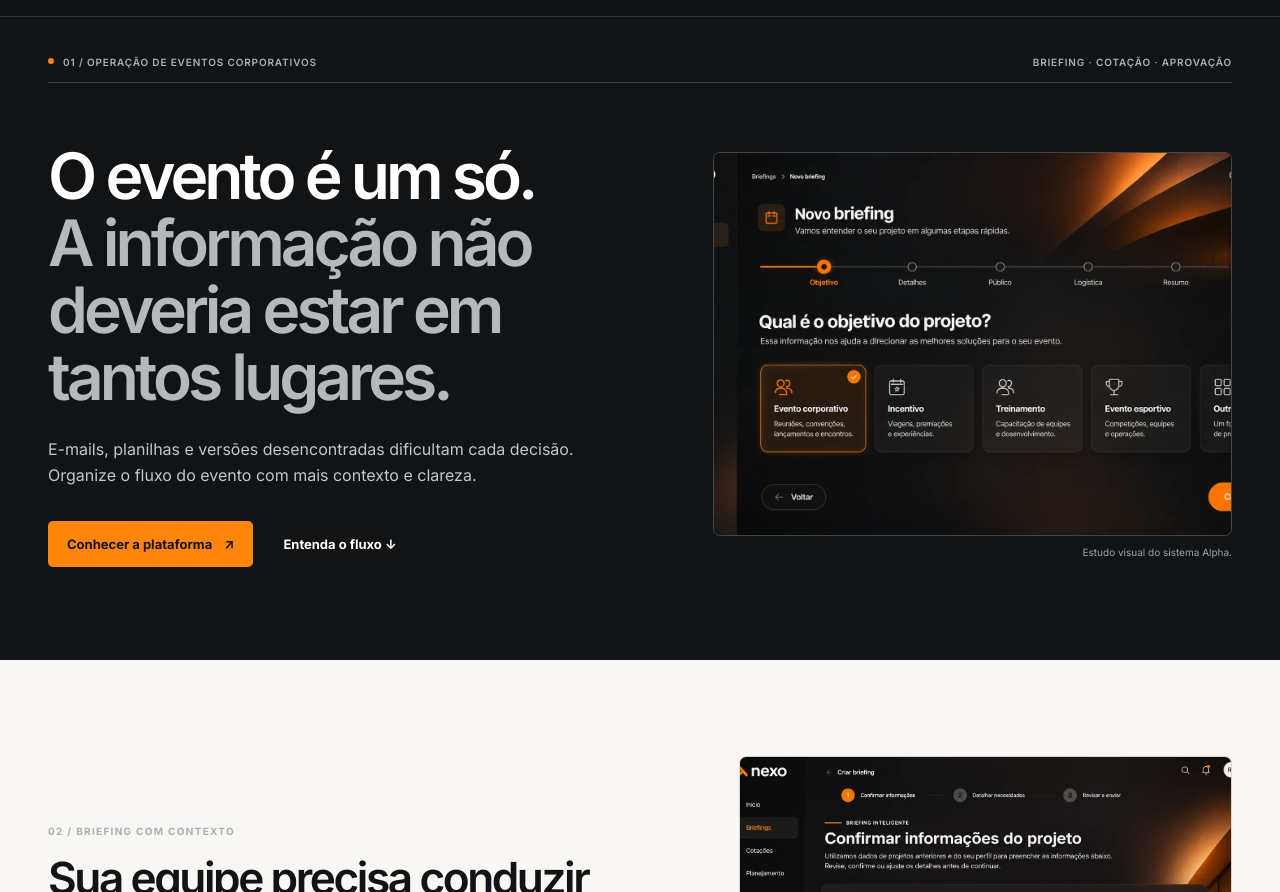
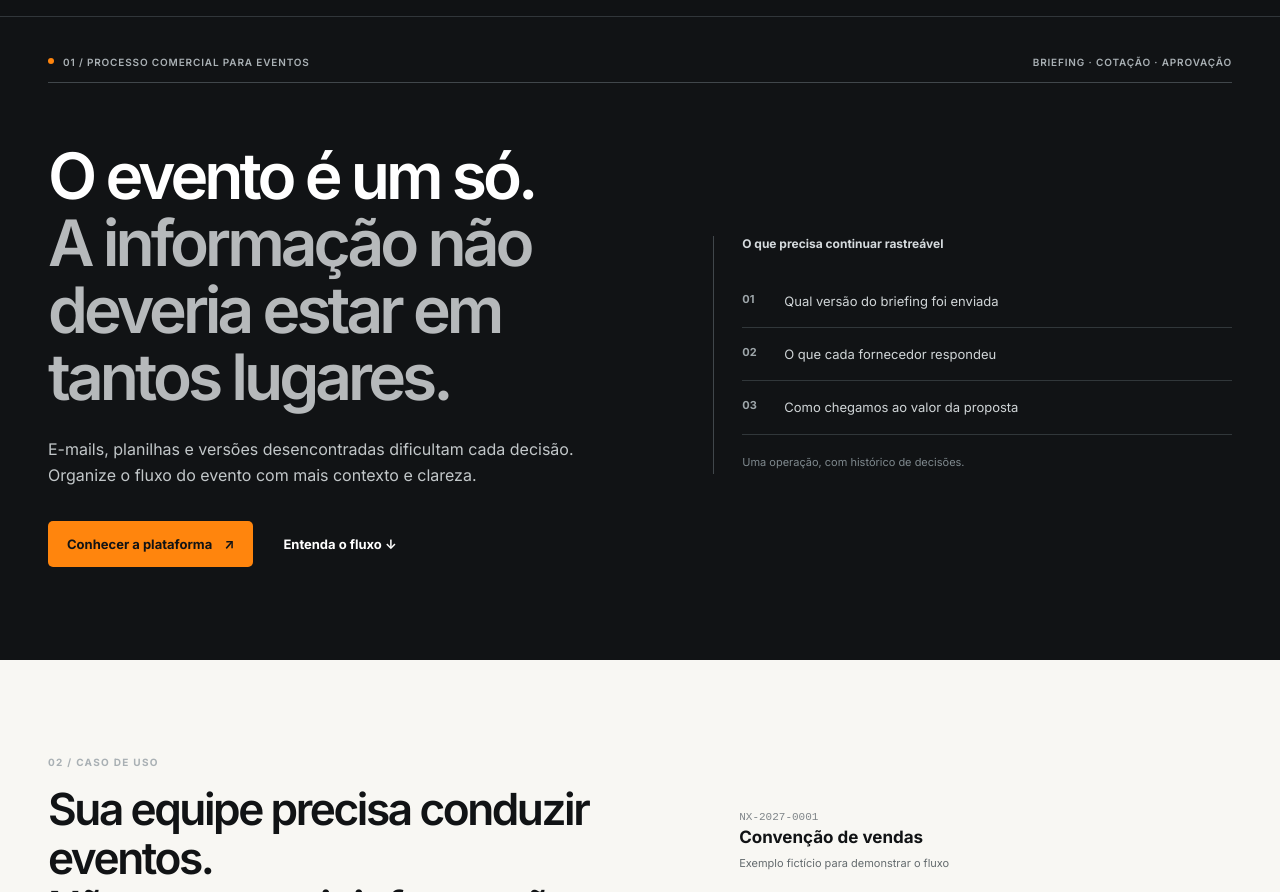
Before and after one commit to Zuma-Lab/nexoalpha, a plain HTML site: page homepage/dist/index.html in a window 1280 px wide. Shown: the part 60-952 px from the top of the page. Drawn offline with Linux system fonts and the light colour scheme.

Commit message:
fix(scope): desfazer trocas visuais e manter somente textos curtos nas seções existentes

```diff
--- a/homepage/dist/index.html
+++ b/homepage/dist/index.html
@@ -4,17 +4,15 @@
 <meta charset="utf-8">
 <meta name="viewport" content="width=device-width,initial-scale=1">
 <meta name="color-scheme" content="dark light">
-<title>NEXO Alpha — O evento é um só. A informação também deveria ser.</title>
-<meta name="description" content="E-mails, planilhas e informações dispersas. Conheça uma forma de organizar briefings, cotações e propostas com contexto e histórico.">
+<title>NEXO Alpha — Uma mudança no briefing não deve recomeçar tudo</title>
+<meta name="description" content="Briefings versionados, fornecedores por escopo, cálculos auditáveis e propostas comerciais em um único processo para eventos e grupos corporativos.">
 <meta name="theme-color" content="#111315">
 <meta property="og:type" content="website">
 <meta property="og:site_name" content="NEXO Alpha">
-<meta property="og:title" content="O evento é um só. A informação não deveria estar em tantos lugares.">
-<meta property="og:description" content="Organize briefings, fornecedores, cotações e propostas com contexto e clareza.">
+<meta property="og:title" content="A mudança no briefing não deveria recomeçar sua cotação">
+<meta property="og:description" content="Entenda o que mudou, o que precisa ser recotado e o que pode ser aprovado. Produto Alpha para eventos e grupos.">
 <meta property="og:image" content="https://raw.githubusercontent.com/Zuma-Lab/nexoalpha/feat/homepage-produto-revisao-claude-20261123/evidencias/capturas/home-hero-desktop.png">
 <!-- og:url e canonical dependem do nome e domínio definitivos. -->
-<!-- Evidência visual: duas imagens de interface já incluídas em homepage/dist/assets; não são telas homologadas. -->
-
 <link rel="icon" href="assets/favicon.svg" type="image/svg+xml">
 <link rel="stylesheet" href="styles.css">
 <script src="app.js" defer></script>
@@ -32,20 +30,24 @@
 <main id="principal">
 <section class="hero" id="inicio" aria-labelledby="hero-title">
 <div class="container hero-inner">
-<div class="hero-index"><span>01 / OPERAÇÃO DE EVENTOS CORPORATIVOS</span><span>Briefing · Cotação · Aprovação</span></div>
+<div class="hero-index"><span>01 / PROCESSO COMERCIAL PARA EVENTOS</span><span>Briefing · Cotação · Aprovação</span></div>
 <div class="hero-layout">
 <div class="hero-copy">
 <h1 id="hero-title">O evento é um só.<span> A informação não deveria estar em tantos lugares.</span></h1>
 <p class="lead">E-mails, planilhas e versões desencontradas dificultam cada decisão. Organize o fluxo do evento com mais contexto e clareza.</p>
 <div class="actions"><a class="btn primary" href="#demonstracao">Conhecer a plataforma <span aria-hidden="true">↗</span></a><a class="text-action" href="#caso">Entenda o fluxo <span aria-hidden="true">↓</span></a></div>
 </div>
-<figure class="hero-visual"><img src="assets/briefing-etapas.webp" alt="Estudo visual da interface do NEXO com navegação e briefing por etapas" fetchpriority="high" decoding="async" width="1200" height="900"><figcaption>Estudo visual do sistema Alpha.</figcaption></figure>
+<aside class="hero-note" aria-label="Princípios da operação">
+<div class="note-title">O que precisa continuar rastreável</div>
+<ol><li><span>01</span><p>Qual versão do briefing foi enviada</p></li><li><span>02</span><p>O que cada fornecedor respondeu</p></li><li><span>03</span><p>Como chegamos ao valor da proposta</p></li></ol>
+<div class="note-foot">Uma operação, com histórico de decisões.</div>
+</aside>
 </div>
 </div>
 </section>
 <section class="case-study" id="caso" aria-labelledby="case-title">
 <div class="container">
-<div class="case-header"><div class="case-heading-copy"><div class="kicker">02 / BRIEFING COM CONTEXTO</div><h2 id="case-title">Sua equipe precisa conduzir eventos.<br>Não reconstruir informações.</h2><p class="case-lead">Quando o briefing muda, saber o que continua válido faz toda a diferença.</p></div><figure class="briefing-visual"><img src="assets/briefing-inteligente.webp" alt="Estudo visual do briefing NEXO com campos de projeto e etapa de revisão" loading="lazy" decoding="async" width="960" height="640"><figcaption>Estudo visual do briefing · não é uma tela homologada</figcaption></figure></div>
+<div class="case-header"><div><div class="kicker">02 / CASO DE USO</div><h2 id="case-title">Sua equipe precisa conduzir eventos.<br>Não reconstruir informações.</h2></div><div class="case-meta"><span>NX-2027-0001</span><strong>Convenção de vendas</strong><span>Exemplo fictício para demonstrar o fluxo</span></div></div>
 <div class="case-board" aria-label="Exemplo ilustrativo das alterações do briefing e suas consequências">
 <div class="case-columns">
 <section class="case-panel case-briefing" aria-labelledby="changes-title"><header><span class="panel-index">ETAPA 01 / BRIEFING</span><span class="version-pill">V2 · Revisão</span></header>
```
